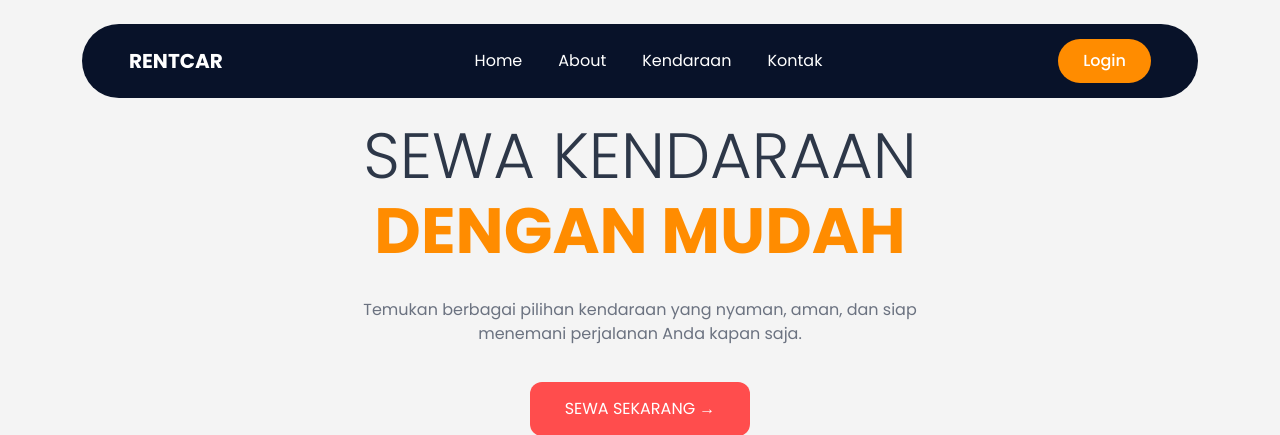
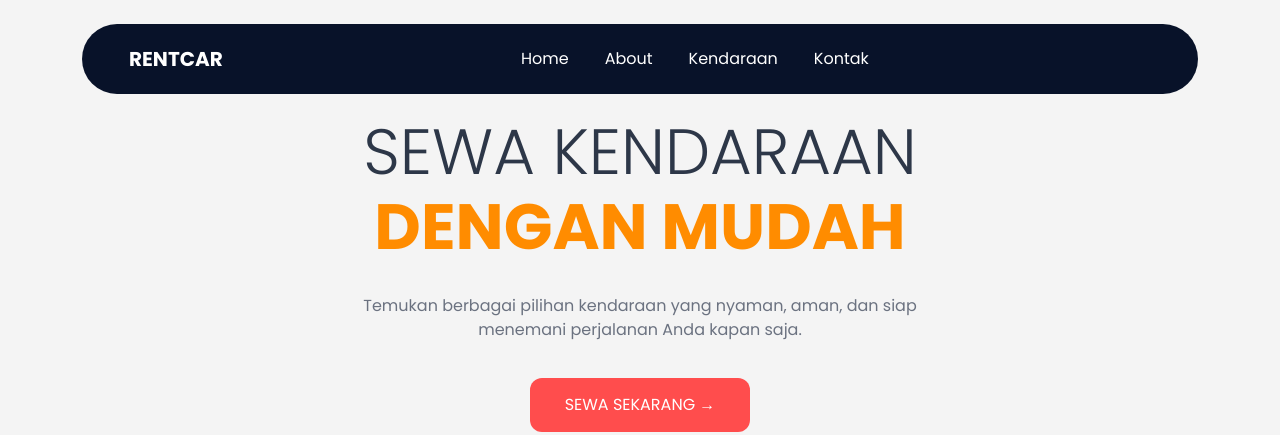
Before and after one commit to Mdariagus/rental-kendaraan-crud, a PHP site: page /coustemer/index.php in a window 1280 px wide. Shown: the top 435 px of the page. Run offline with PHP 8.4, Linux system fonts and the light colour scheme.

Commit message:
test struktur + coding, sebelumnya bug.

```diff
--- a/assets/css/style.css
+++ b/assets/css/style.css
@@ -23,20 +23,6 @@
 
         .navbar-nav .nav-link:hover {
             color: #3b82f6 !important;
-        }
-
-        .btn-register {
-            background: #ff8c00;
-            color: white;
-            border-radius: 30px;
-            padding: 10px 25px;
-            text-decoration: none;
-            font-weight: 500;
-        }
-
-        .btn-register:hover {
-            background: #e67e00;
-            color: white;
         }
 
         /* HERO */
--- a/coustemer/index.php
+++ b/coustemer/index.php
@@ -50,9 +50,6 @@
 
                     </ul>
 
-                    <a href="login.php" class="btn-register">
-                        Login
-                    </a>
 
                 </div>
 
--- a/database/rental.sql
+++ b/database/rental.sql
@@ -17,8 +17,6 @@ CREATE TABLE admin (
 CREATE TABLE customer (
     id_customer INT AUTO_INCREMENT PRIMARY KEY,
     nama VARCHAR(100) NOT NULL,
-    email VARCHAR(100) UNIQUE,
-    password VARCHAR(255),
     alamat TEXT,
     no_hp VARCHAR(15)
 );
```
